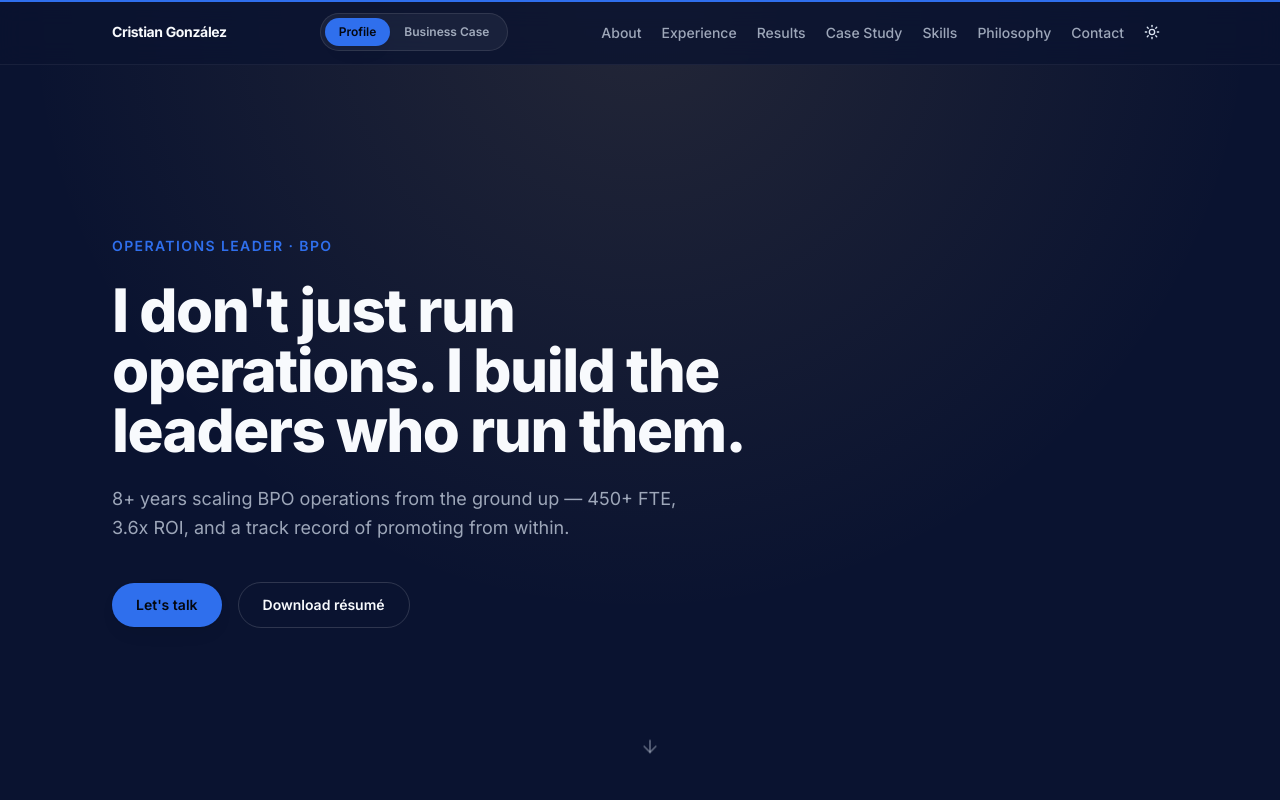
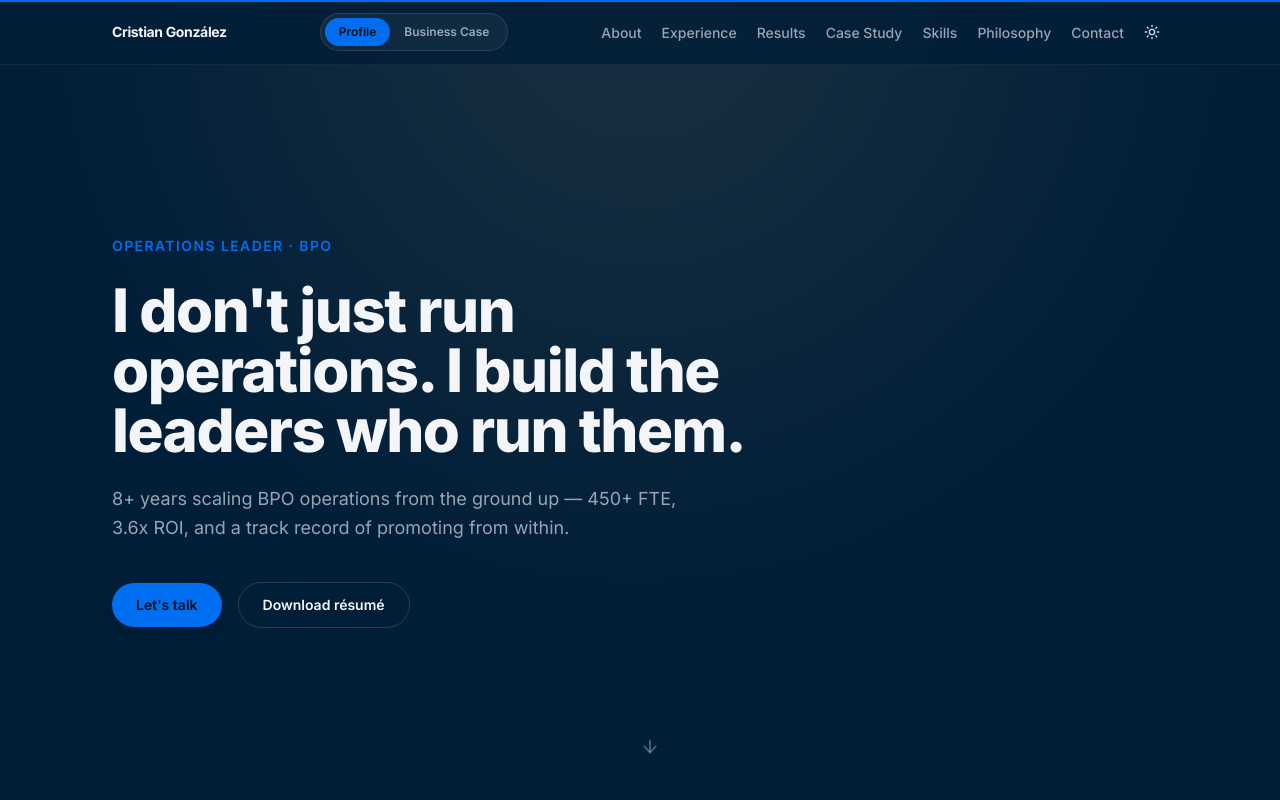
Before and after one commit to cgonzalezp-dev/cristian-gonzalez-portfolio, a React (Vite) app: page / in a window 1280 px wide. Shown: the top 800 px of the page. Built offline with nearby package versions, Linux system fonts and the light colour scheme.

Commit message:
Update color and shadow configurations in Tailwind

```diff
--- a/tailwind.config.ts
+++ b/tailwind.config.ts
@@ -7,21 +7,26 @@ export default {
     extend: {
       colors: {
         ink: {
-          950: "#04070F",
-          900: "#0A1330",
-          800: "#101D46",
-          700: "#1A2C63",
-          600: "#2A4488",
+          950: "#00111F",
+          900: "#001E38",
+          800: "#002E67",
+          700: "#0A3F7D",
+          600: "#155091",
         },
         paper: {
-          50: "#F8FAFD",
-          100: "#EDF2FA",
-          200: "#DCE5F3",
+          50: "#F4F5F8",
+          100: "#E9EDF3",
+          200: "#D6DEEA",
         },
         brass: {
-          400: "#5B93FF",
-          500: "#2F6FED",
-          600: "#1B4FC4",
+          400: "#0099FF",
+          500: "#006EF1",
+          600: "#0056C4",
+        },
+        ember: {
+          400: "#FF9A47",
+          500: "#FF8322",
+          600: "#E86A0A",
         },
         signal: {
           up: "#22C58B",
@@ -36,8 +41,8 @@ export default {
         content: "1120px",
       },
       boxShadow: {
-        soft: "0 1px 2px rgba(8,13,23,0.04), 0 8px 24px -12px rgba(8,13,23,0.18)",
-        softLg: "0 4px 12px rgba(8,13,23,0.06), 0 24px 48px -16px rgba(8,13,23,0.22)",
+        soft: "0 1px 2px rgba(0,17,31,0.06), 0 8px 24px -12px rgba(0,17,31,0.22)",
+        softLg: "0 4px 12px rgba(0,17,31,0.08), 0 24px 48px -16px rgba(0,17,31,0.28)",
       },
       keyframes: {
         "fade-up": {
```
